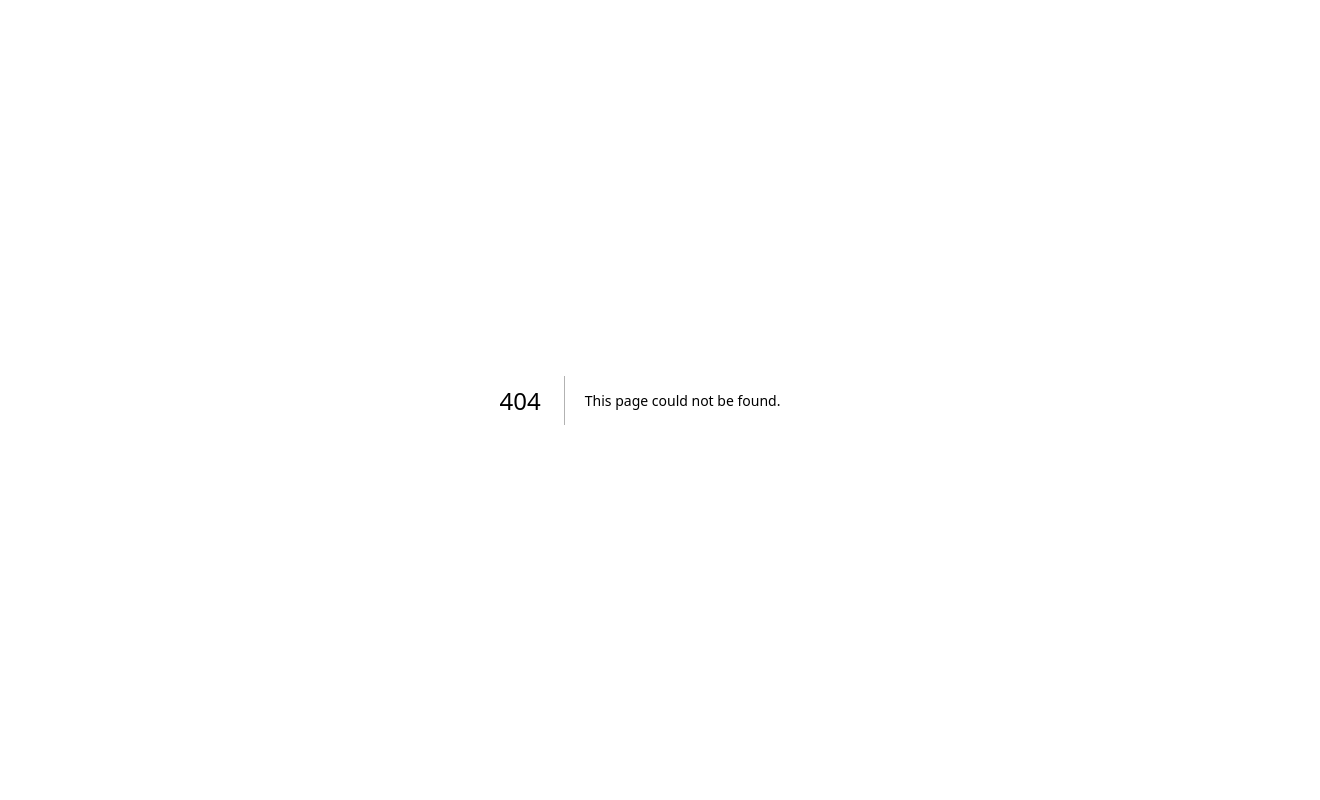
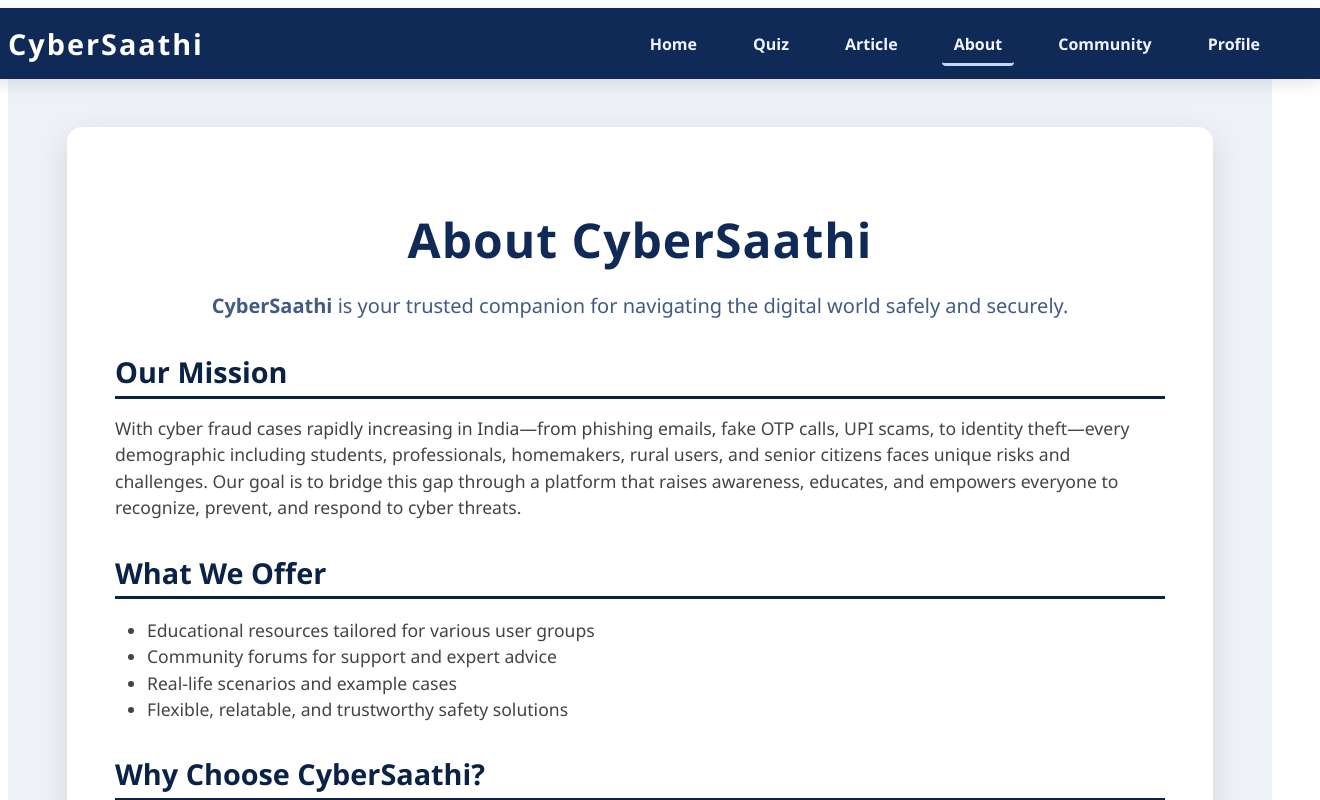
Before and after one commit to shravya235/CyberSaathi, a Next.js app in the folder cybersaathi/: page /About/about in a window 1280 px wide. Before the commit this address had no page. Shown: the top 800 px of the page, 1320 px wide, since content can reach past the window. Built offline with nearby package versions, Linux system fonts and the light colour scheme.

Commit message:
created about.js

```diff
--- /dev/null
+++ b/cybersaathi/src/pages/About/about.js
@@ -0,0 +1,75 @@
+"use client";
+
+import React from "react";
+import Link from "next/link";
+import { usePathname } from "next/navigation";
+import styles from "./about.module.css";
+
+export default function About() {
+  const pathname = usePathname();
+
+  const navLinks = [
+    { name: "Home", href: "/Home" },
+    { name: "Quiz", href: "/Quiz" },
+    { name: "Article", href: "/Article/article" },
+    { name: "About", href: "/About/about" },
+    { name: "Community", href: "/Community/community" },
+    { name: "Profile", href: "/Profile/profile" },
+  ];
+
+  return (
+    <div className={styles.page}>
+      {/* Navbar */}
+      <nav className={styles.navbar}>
+        <div className={styles.logo}>CyberSaathi</div>
+        <div className={styles.links}>
+          {navLinks.map(({ name, href }) => (
+            <Link
+              key={href}
+              href={href}
+              className={pathname === href ? styles.activeLink : styles.link}
+            >
+              {name}
+            </Link>
+          ))}
+        </div>
+      </nav>
+
+      {/* About Content */}
+      <main className={styles.container}>
+        <h1 className={styles.title}>About CyberSaathi</h1>
+        <p className={styles.intro}>
+          <strong>CyberSaathi</strong> is your trusted companion for navigating the digital world safely and securely.
+        </p>
+
+        <section className={styles.section}>
+          <h2 className={styles.heading}>Our Mission</h2>
+          <p className={styles.paragraph}>
+            With cyber fraud cases rapidly increasing in India—from phishing emails, fake OTP calls, UPI scams, to identity theft—every demographic including students, professionals, homemakers, rural users, and senior citizens faces unique risks and challenges.
+            Our goal is to bridge this gap through a platform that raises awareness, educates, and empowers everyone to recognize, prevent, and respond to cyber threats.
+          </p>
+        </section>
+
+        <section className={styles.section}>
+          <h2 className={styles.heading}>What We Offer</h2>
+          <ul className={styles.list}>
+            <li>Educational resources tailored for various user groups</li>
+            <li>Community forums for support and expert advice</li>
+            <li>Real-life scenarios and example cases</li>
+            <li>Flexible, relatable, and trustworthy safety solutions</li>
+          </ul>
+        </section>
+
+        <section className={styles.section}>
+          <h2 className={styles.heading}>Why Choose CyberSaathi?</h2>
+          <p className={styles.paragraph}>
+            We make cyber safety simple, reliable, and accessible to all. Whether you are new to the internet or an experienced user, our easy-to-use resources ensure you learn at your own pace and gain confidence in your online safety.
+          </p>
+          <p className={styles.callToAction}>
+            Let CyberSaathi be your guide to a safer digital world!
+          </p>
+        </section>
+      </main>
+    </div>
+  );
+}
```
